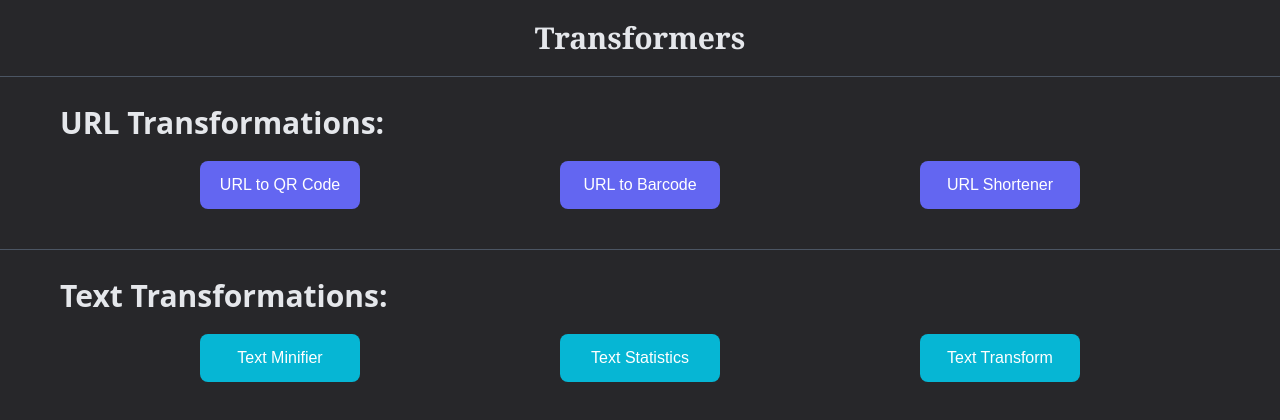
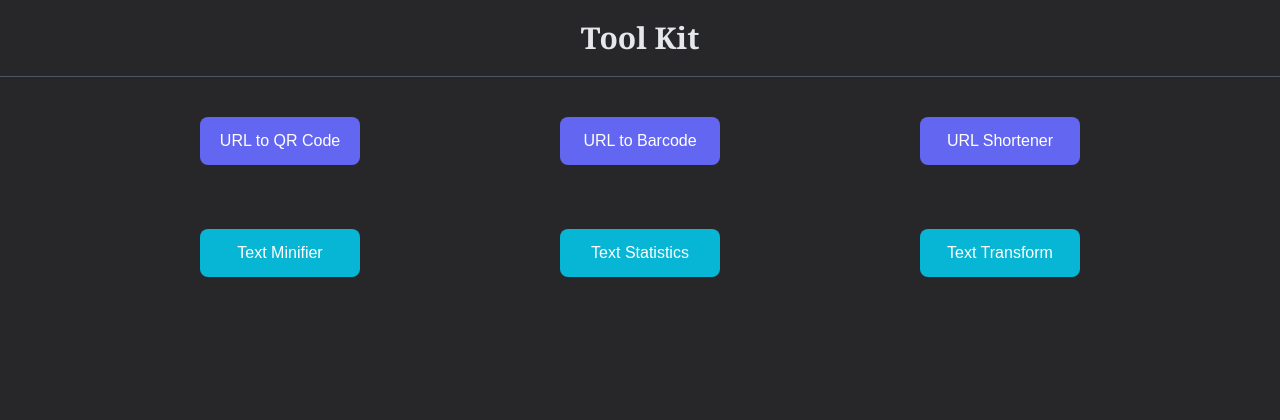
Before and after one commit to sojith29034/toolkit, a Next.js app: page / in a window 1280 px wide. Shown: the top 420 px of the page. Built offline with nearby package versions, Linux system fonts and the light colour scheme.

Commit message:
name edits

```diff
--- a/src/app/layout.js
+++ b/src/app/layout.js
@@ -14,7 +14,7 @@ export default function Layout({ children }) {
       <head>
         <meta charSet="UTF-8" />
         <meta name="viewport" content="width=device-width, initial-scale=1.0" />
-        <title>Transformers</title>
+        <title>Tool Kit</title>
       </head>
       <body className="bg-zinc-800 min-h-screen">
         {showNavbar && <Navbar />}
--- a/src/app/page.js
+++ b/src/app/page.js
@@ -3,11 +3,10 @@ import './globals.css';
 export default function Home() {
   return (
     <div className="flex flex-col">
-      <h1 className="text-center text-gray-200 font-serif text-3xl font-bold my-5">Transformers</h1>
+      <h1 className="text-center text-gray-200 font-serif text-3xl font-bold my-5">Tool Kit</h1>
       <hr className="border-gray-600 w-full mb-2" />
 
-      <h2 className='text-gray-200 font-sans text-3xl font-bold m-5 px-10'>URL Transformations: </h2>
-      <div className="flex justify-evenly w-full mb-8">
+      <div className="flex justify-evenly w-full my-8">
         <a href="/url-to-qr" className="w-40 h-12 py-3 text-center bg-indigo-500 text-white rounded-lg hover:bg-indigo-600 ease-in duration-200">
           <h4>URL to QR Code</h4>
         </a>
@@ -19,10 +18,7 @@ export default function Home() {
         </a>
       </div>
 
-      <hr className="border-gray-600 w-full my-2" />
-
-      <h2 className='text-gray-200 font-sans text-3xl font-bold m-5 px-10'>Text Transformations: </h2>
-      <div className="flex justify-evenly w-full mb-8">
+      <div className="flex justify-evenly w-full my-8">
         <a href="/text-minifier" className="w-40 h-12 py-3 text-center bg-cyan-500 text-white rounded-lg hover:bg-cyan-600 ease-in duration-200">
           <h4>Text Minifier</h4>
         </a>
--- a/src/components/Navbar.js
+++ b/src/components/Navbar.js
@@ -7,7 +7,7 @@ export default function Navbar() {
   return (
     <nav className="bg-zinc-900 text-white p-4">
       <div className="container mx-auto flex justify-between items-center">
-        <Link href="/" className="text-2xl font-bold">Transformers</Link>
+        <Link href="/" className="text-2xl font-bold">Tool Kit</Link>
         <div className="space-x-4">
           <Link href="/url-to-qr" className="hover:text-gray-300">QR Code</Link>
           <Link href="/url-to-bar" className="hover:text-gray-300">Barcode</Link>
```
